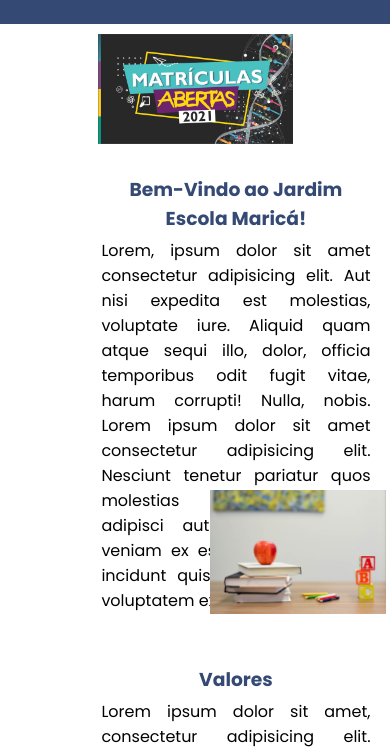
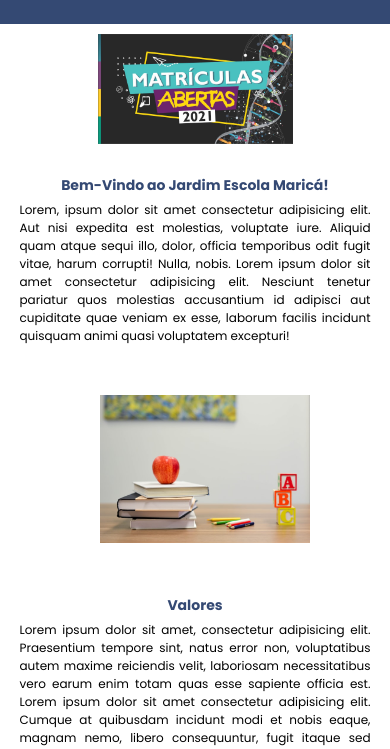
Before and after one commit to karinevieira/jardim-escola-marica, a plain HTML site: page index.html in a window 390 px wide. Shown: the part 86-835 px from the top of the page. Drawn offline with Linux system fonts and the light colour scheme.

Commit message:
Update style.css

```diff
--- a/style.css
+++ b/style.css
@@ -162,5 +162,29 @@ ul {
         margin-bottom: 20px;
         margin-left: 210px;
     }
+}
+
+/* Mobile L */
+
+@media (max-width: 425px){
+
+    .intro{
+        margin: 5%;
+        margin-left: 5%;
+    }
+
+    .intro h3 {
+        font-size: 14px;
+    }
+
+    .intro p {
+        font-size: 12px;
+    }
+
+    .imagem img{
+        width: 210px;
+        margin-top: 30px;
+        margin-left: 100px;
+    }
 
 }
```
